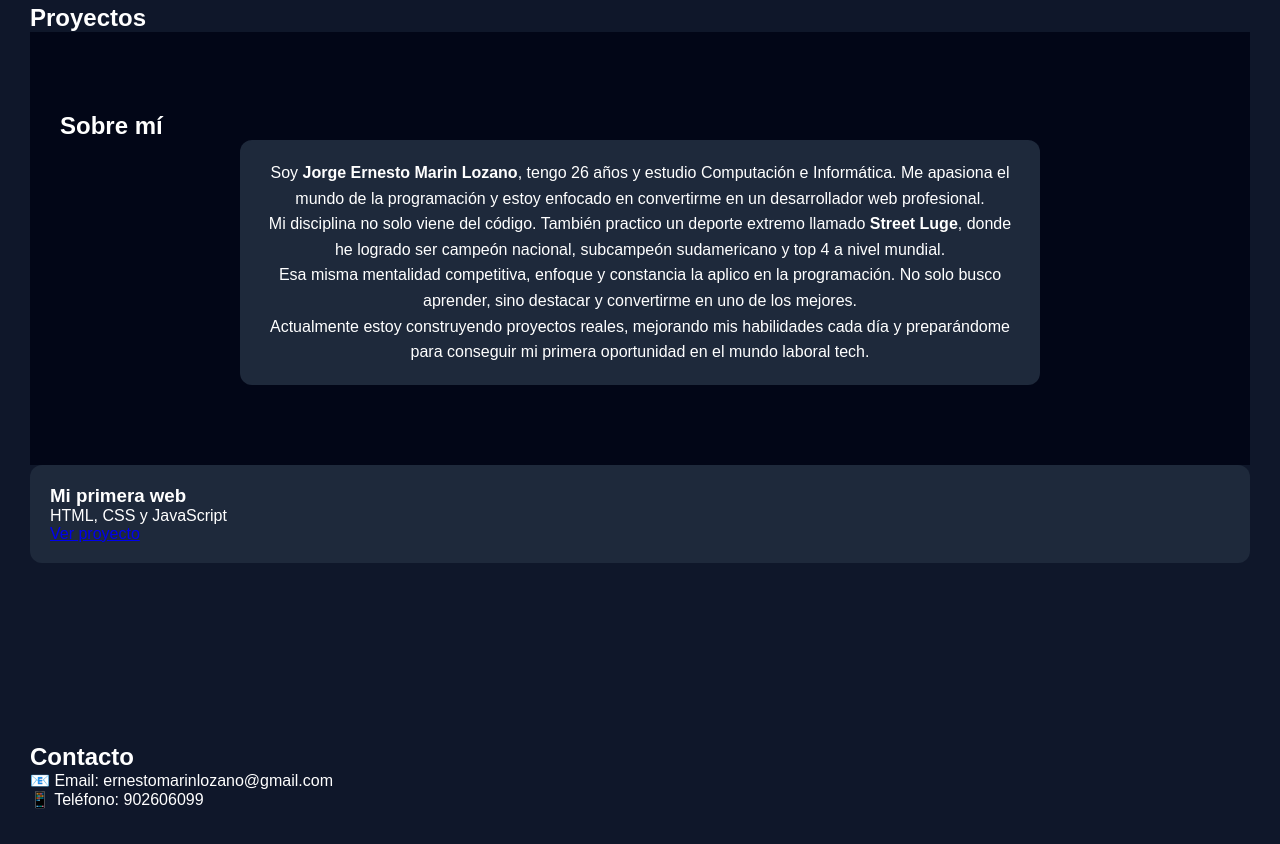
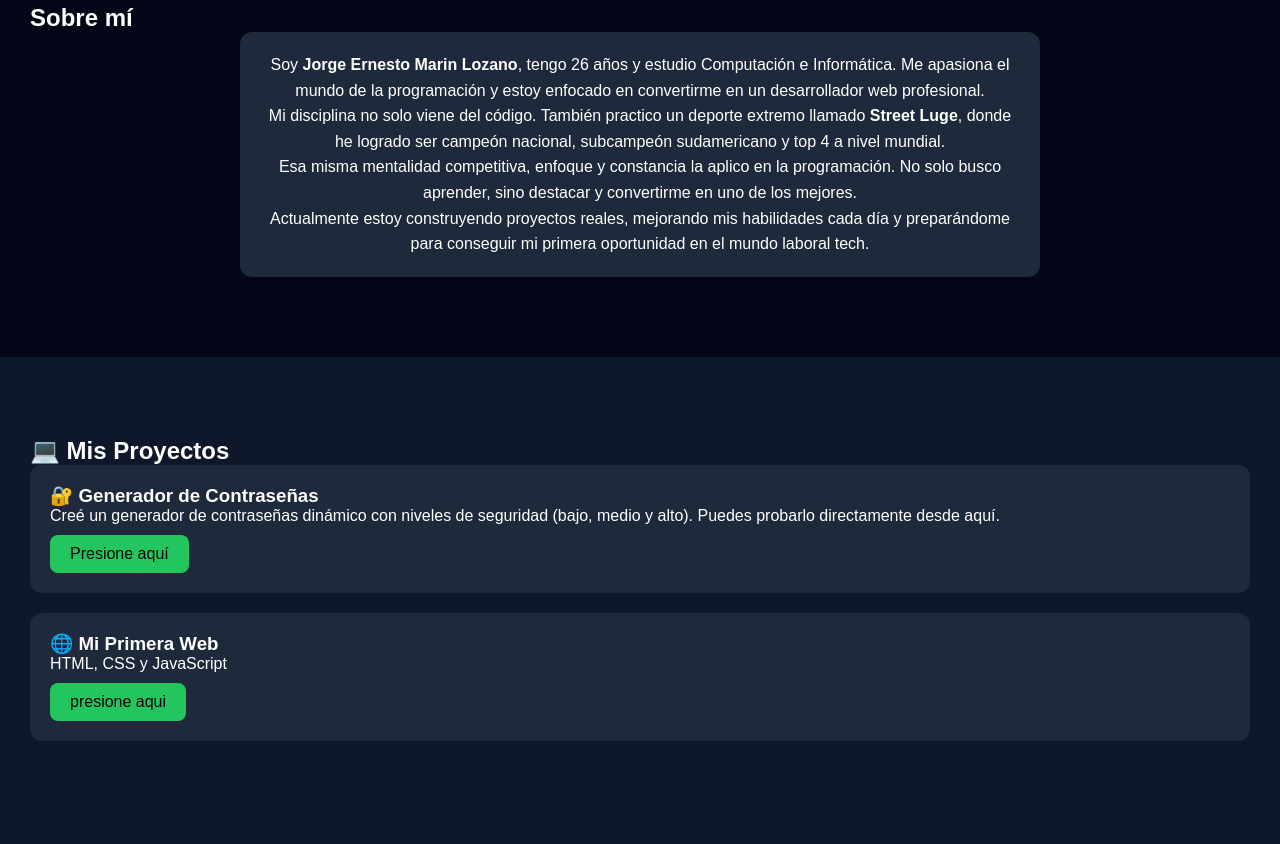
Before and after one commit to jorgelozano-cmd/mi-primera-web, a plain HTML site: page index.html in a window 1280 px wide. Shown: the part 876-1720 px from the top of the page. Drawn offline with Linux system fonts and the light colour scheme.

Commit message:
actualizacion de boton generador

```diff
--- a/index.html
+++ b/index.html
@@ -3,7 +3,6 @@
 <head>
   <meta charset="UTF-8">
   <title>Jorge E. Marin Lozano | Portafolio</title>
-
   <link rel="stylesheet" href="style.css">
 </head>
 <body>
@@ -13,8 +12,8 @@
     <h2>Jorge.dev</h2>
     <ul>
       <li><a href="#proyectos">Proyectos</a></li>
+      <li><a href="#sobre-mi">Sobre mí</a></li>
       <li><a href="#contacto">Contacto</a></li>
-      <li><a href="#sobre-mi">Sobre mí</a></li>
     </ul>
   </nav>
 
@@ -25,13 +24,9 @@
     <a href="#proyectos" class="btn">Ver proyectos</a>
   </header>
 
-  <!-- PROYECTOS -->
-  <section id="proyectos">
-    <h2>Proyectos</h2>
-<!-- SOBRE MI -->
+  <!-- SOBRE MÍ -->
   <section id="sobre-mi">
     <h2>Sobre mí</h2>
-
     <div class="card">
       <p>
         Soy <strong>Jorge Ernesto Marin Lozano</strong>, tengo 26 años y estudio Computación e Informática.
@@ -54,15 +49,26 @@
       </p>
     </div>
   </section>
+
+  <!-- PROYECTOS -->
+  <section id="proyectos">
+    <h2>💻 Mis Proyectos</h2>
+
+    <!-- Proyecto Generador de Contraseñas -->
 <div class="card">
-      <h3>Mi primera web</h3>
-      <p>HTML, CSS y JavaScript</p>
-      <a href="https://jorgelozano-cmd.github.io/mi-primera-web/" target="_blank">
-        Ver proyecto
-      </a>
+  <h3>🔐 Generador de Contraseñas</h3>
+  <p>Creé un generador de contraseñas dinámico con niveles de seguridad (bajo, medio y alto). Puedes probarlo directamente desde aquí.</p>
+  <a href="generador/index.html" class="btn" target="_blank">Presione aquí</a>
 </div>
 
+    <!-- Proyecto Mi Primera Web -->
+    <div class="card">
+      <h3>🌐 Mi Primera Web</h3>
+      <p>HTML, CSS y JavaScript</p>
+      <a href="https://jorgelozano-cmd.github.io/mi-primera-web/" target="_blank" class="btn">presione aqui</a>
+    </div>
   </section>
+
 
   <!-- CONTACTO -->
   <section id="contacto">
--- a/style.css
+++ b/style.css
@@ -88,3 +88,28 @@ footer {
   text-align: center;
   line-height: 1.6;
 }
+.card {
+    background: #1e293b;
+    padding: 20px;
+    border-radius: 12px;
+    margin-bottom: 20px;
+    transition: 0.3s;
+    position: relative; /* importante para contener botones */
+}
+
+.card a.btn {
+    display: inline-block;
+    margin-top: 10px; /* separa el botón del texto */
+    background: #22c55e;
+    color: black;
+    padding: 10px 20px;
+    border-radius: 8px;
+    text-decoration: none;
+    transition: 0.3s;
+    position: relative; /* asegura que no flote sobre otros elementos */
+}
+
+.card a.btn:hover {
+    transform: scale(1.05);
+    background: #16a34a;
+}
```
Also changed, not shown: 1 other file. Lines whose indentation alone changed are shown as unchanged.
